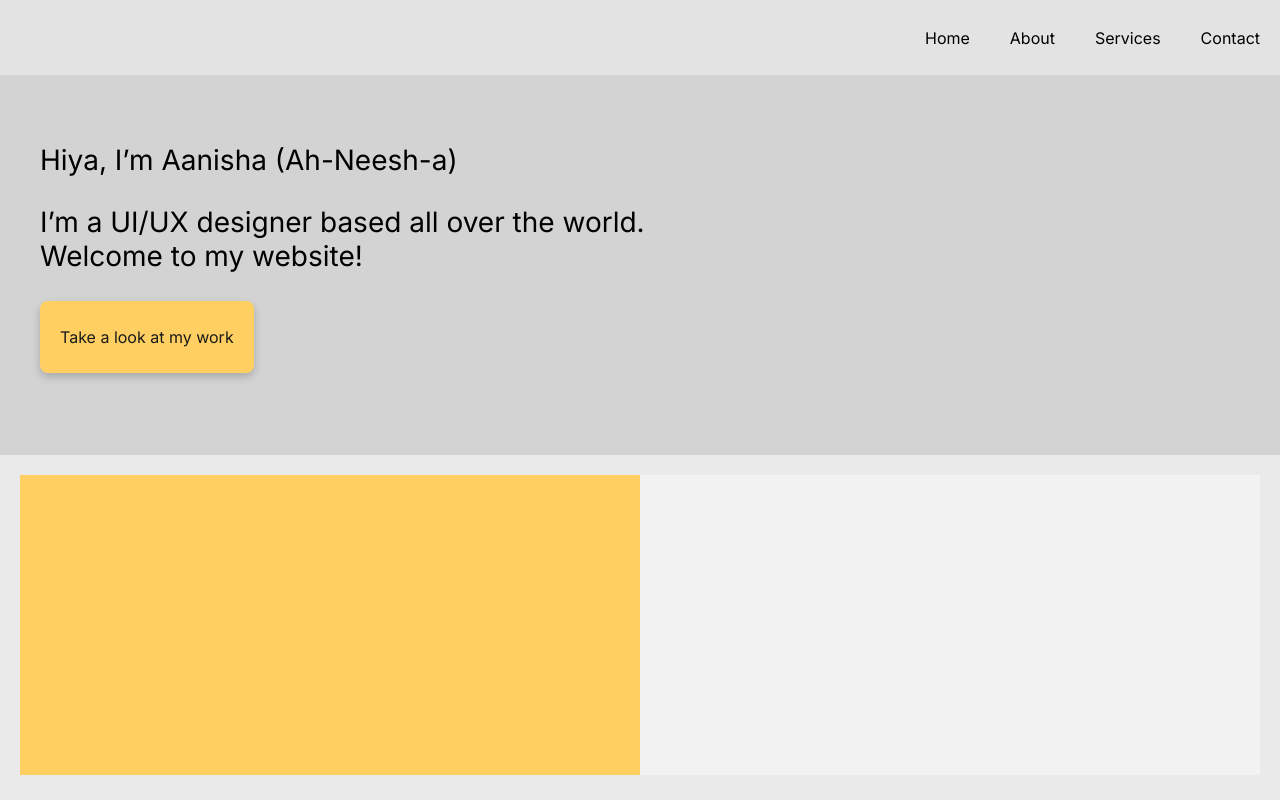
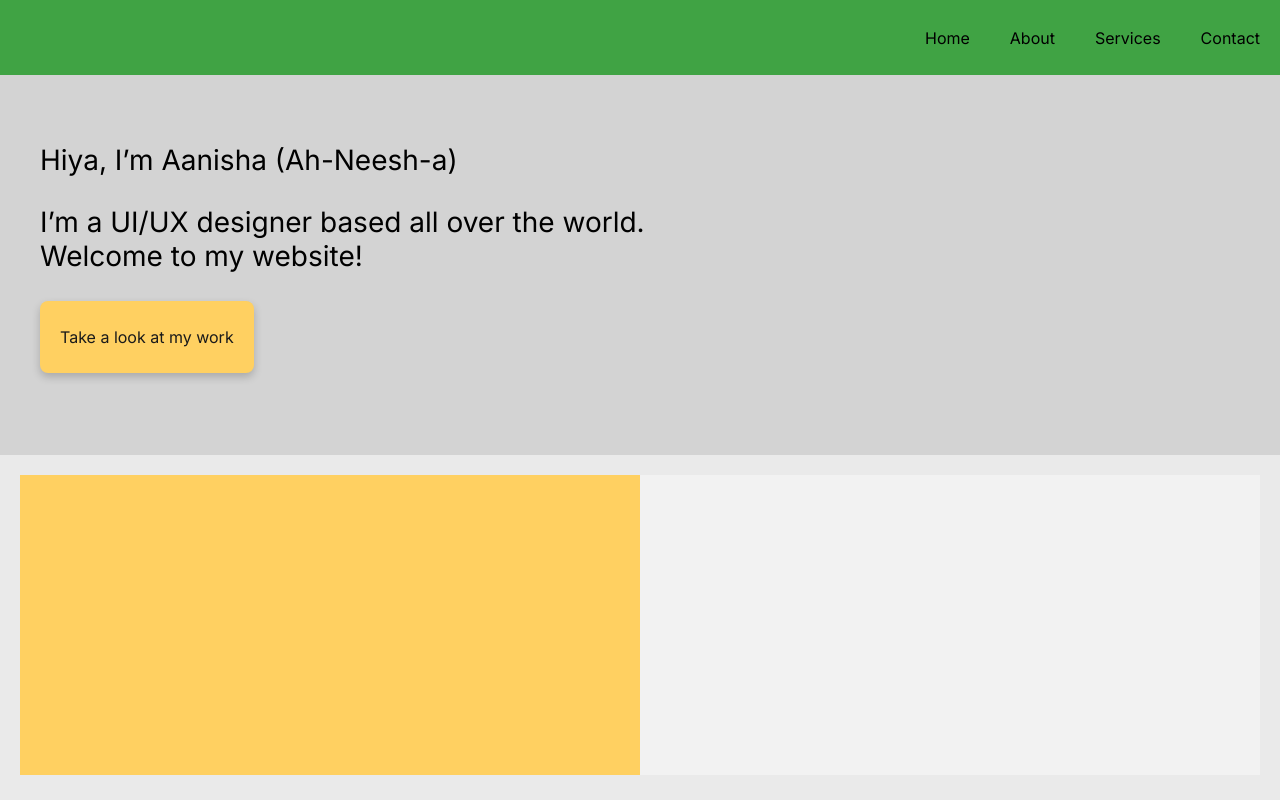
Before and after one commit to persephone-hub/persephone-hub.github.io, a plain HTML site: page index.html in a window 1280 px wide. Shown: the top 800 px of the page. Drawn offline with Linux system fonts and the light colour scheme.

Commit message:
Update style.css

```diff
--- a/style.css
+++ b/style.css
@@ -20,7 +20,7 @@ html, body
 .header
 {
     height: 75px;
-    background-color:#E3E3E3;
+    background-color:#40a344;
     display: flex;
     flex-direction: row-reverse;
     align-items: center;
```
